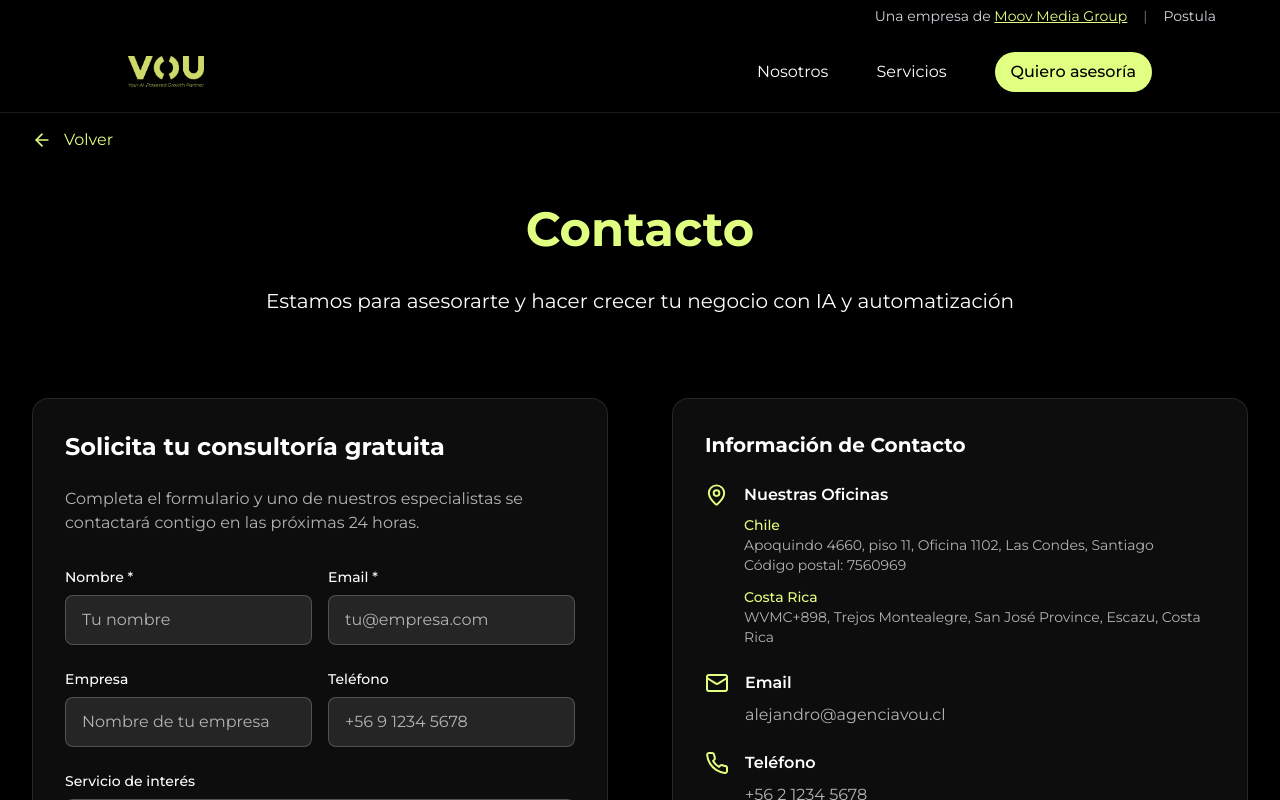
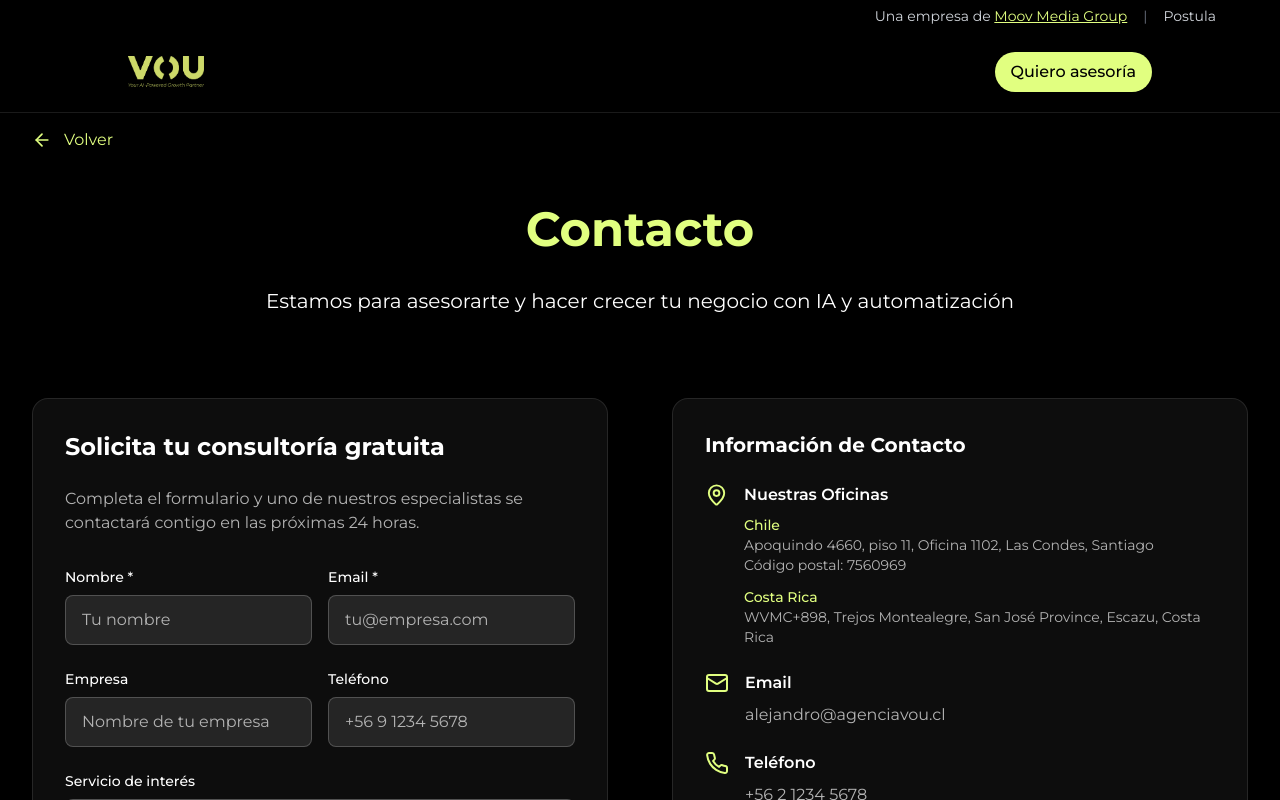
Before and after one commit to camenabart/VOU, a React (Vite) app: page /contacto in a window 1280 px wide. Shown: the top 800 px of the page. Built offline with nearby package versions, Linux system fonts and the light colour scheme.

Commit message:
Simplificar navbar - solo mantener 'Quiero asesoría'
- Eliminado botón 'Nosotros' del navbar

- Eliminado botón 'Servicios' del navbar

- Simplificado menú móvil con solo un botón

- Limpieza de código: imports y funciones no utilizadas

```diff
--- a/src/components/Navigation.tsx
+++ b/src/components/Navigation.tsx
@@ -1,29 +1,10 @@
-import { Button } from "@/components/ui/button";
-import { Menu, X } from "lucide-react";
-import { useState } from "react";
 import { useNavigate } from "react-router-dom";
 
 const Navigation = () => {
-  const [isMenuOpen, setIsMenuOpen] = useState(false);
   const navigate = useNavigate();
-
-  const scrollToSection = (sectionId: string) => {
-    const element = document.getElementById(sectionId);
-    if (element) {
-      const navHeight = 80; // Height of the fixed navigation
-      const elementPosition = element.offsetTop - navHeight;
-
-      window.scrollTo({
-        top: elementPosition,
-        behavior: 'smooth'
-      });
-    }
-    setIsMenuOpen(false); // Close mobile menu after clicking
-  };
 
   const navigateToPage = (path: string) => {
     navigate(path);
-    setIsMenuOpen(false); // Close mobile menu after clicking
     // Asegurar que vaya al header de la página
     setTimeout(() => {
       window.scrollTo({ top: 0, behavior: 'smooth' });
@@ -49,19 +30,7 @@ const Navigation = () => {
           </div>
 
           {/* Right menu items */}
-          <div className="hidden lg:flex items-center space-x-12 ml-auto">
-            <button
-              onClick={() => navigateToPage('/nuestro-equipo')}
-              className="text-white hover:text-white/80 transition-colors cursor-pointer"
-            >
-              Nosotros
-            </button>
-            <button
-              onClick={() => navigateToPage('/servicios')}
-              className="text-white hover:text-white/80 transition-colors cursor-pointer"
-            >
-              Servicios
-            </button>
+          <div className="hidden lg:flex items-center ml-auto">
             <button
               onClick={() => navigateToPage('/contacto')}
               className="bg-primary hover:bg-primary/90 text-black px-4 py-2 rounded-full transition-colors cursor-pointer font-medium"
@@ -71,40 +40,14 @@ const Navigation = () => {
           </div>
 
           <div className="lg:hidden">
-            <Button
-              variant="ghost"
-              size="sm"
-              onClick={() => setIsMenuOpen(!isMenuOpen)}
+            <button
+              onClick={() => navigateToPage('/contacto')}
+              className="bg-primary hover:bg-primary/90 text-black px-4 py-2 rounded-full transition-colors cursor-pointer font-medium"
             >
-              {isMenuOpen ? <X size={20} /> : <Menu size={20} />}
-            </Button>
+              Quiero asesoría
+            </button>
           </div>
         </div>
-
-        {isMenuOpen && (
-          <div className="lg:hidden py-4 border-t border-border">
-            <div className="flex flex-col space-y-4">
-              <button
-                onClick={() => navigateToPage('/nuestro-equipo')}
-                className="text-white hover:text-white/80 transition-colors text-left"
-              >
-                Nosotros
-              </button>
-              <button
-                onClick={() => navigateToPage('/servicios')}
-                className="text-white hover:text-white/80 transition-colors text-left"
-              >
-                Servicios
-              </button>
-              <button
-                onClick={() => navigateToPage('/contacto')}
-                className="text-white hover:text-white/80 transition-colors text-left font-medium"
-              >
-                Quiero asesoría
-              </button>
-            </div>
-          </div>
-        )}
       </div>
     </nav>
   );
```
